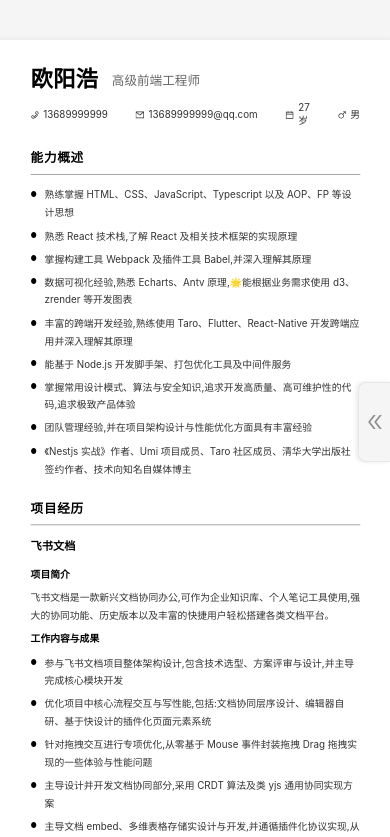
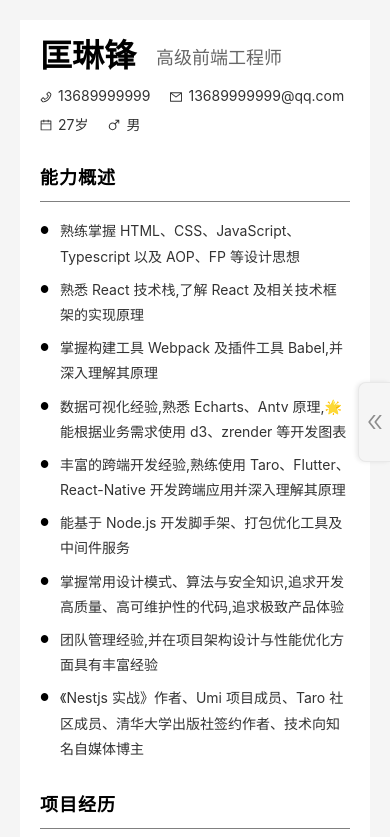
Before and after one commit to percykuang/resume-template, a React (Vite) app: page / in a window 390 px wide. Shown: the top 837 px of the page. Built offline with nearby package versions, Linux system fonts and the light colour scheme.

Commit message:
fix: 修复了一些样式问题

```diff
--- a/src/App.module.less
+++ b/src/App.module.less
@@ -75,3 +75,20 @@
 		}
 	}
 }
+
+// 移动端：取消缩放，移除 min-height
+@media (max-width: 768px) {
+	.app {
+		min-height: auto;
+	}
+
+	.previewPanel {
+		padding: 20px;
+	}
+
+	:global {
+		.resume-preview {
+			transform: none;
+		}
+	}
+}
--- a/src/components/resume-drawer/index.tsx
+++ b/src/components/resume-drawer/index.tsx
@@ -41,7 +41,7 @@ export default function ResumeDrawer({
 			mask={false}
 			maskClosable={false}
 			styles={{
-				body: { padding: '24px' }
+				body: { padding: '4px 24px 4px' }
 			}}
 			extra={extra}
 		>
--- a/src/components/resume-drawer/styles.module.less
+++ b/src/components/resume-drawer/styles.module.less
@@ -33,4 +33,17 @@
 		background-color: @bg-gray-active;
 		color: @text-gray-active;
 	}
+
+	// 移动端样式：按钮贴合左边框并垂直居中
+	@media (max-width: 768px) {
+		left: 8px;
+		top: 50vh;
+		transform: translateY(-50%);
+		width: 40px;
+		height: 40px;
+		border-radius: 8px;
+		border: 1px solid @border-color;
+		box-shadow: 0 2px 8px rgba(0, 0, 0, 0.1);
+		z-index: 1001;
+	}
 }
--- a/src/components/resume-form/styles.module.less
+++ b/src/components/resume-form/styles.module.less
@@ -16,5 +16,15 @@
 		.ant-input-textarea textarea {
 			font-size: 14px !important;
 		}
+
+		// 缩小表单项上下间距
+		.ant-form-item {
+			margin-bottom: 8px;
+		}
+
+		// 缩小 label 和控件之间的间距
+		.ant-form-item-label {
+			padding-bottom: 4px;
+		}
 	}
 }
--- a/src/components/resume-preview/styles.module.less
+++ b/src/components/resume-preview/styles.module.less
@@ -48,7 +48,8 @@
 
 .contactInfo {
 	display: flex;
-	gap: 40px;
+	flex-wrap: wrap;
+	gap: 10px 20px;
 }
 
 .contactItem {
@@ -148,6 +149,16 @@
 	}
 }
 
+// 移动端样式
+@media (max-width: 768px) {
+	.resumePreview {
+		width: 100%;
+		min-height: auto;
+		padding: 20px;
+		box-shadow: none;
+	}
+}
+
 // 打印样式
 @media print {
 	.resumePreview {
--- a/src/data/index.ts
+++ b/src/data/index.ts
@@ -2,7 +2,7 @@ import type { ResumeSchema } from '@/types/resume';
 
 // 初始数据
 export const INITIAL_RESUME_SCHEMA: ResumeSchema = {
-	name: '欧阳浩',
+	name: '匡琳锋',
 	position: '高级前端工程师',
 	phone: '13689999999',
 	email: '13689999999@qq.com',
@@ -46,8 +46,6 @@ export const INITIAL_RESUME_SCHEMA: ResumeSchema = {
 ### 工作内容与成果
 
 - 主导 UI 组件库规范设计、与设计师共同推进 UED 方案落地,基于 material design 实现视觉系统
-
-
 - 参与 Iconpark 项目落地,实现图标集成、操作、多色等特性,并支持 React 组件化管理
 - 参与主导内部库开发脚手架实现,包含集成各类风险检测、基础模板现成以及常用脚手架命令等功能
 - 主导模文档编写,新人职培训,并能通过良好文档、基础物料快速融入团队并高效协同开发
@@ -80,5 +78,13 @@ export const INITIAL_RESUME_SCHEMA: ResumeSchema = {
 - 参与 Iconpark 项目落地,实现图标集成、操作、多色等特性,并支持 React 组件化管理
 - 参与主导内部库开发脚手架实现,包含集成各类风险检测、基础模板现成以及常用脚手架命令等功能
 - 主导模文档编写,新人职培训,并能通过良好文档、基础物料快速融入团队并高效协同开发
+
+# 学历专业
+
+本科 \\ 东华理工大学 \\ 软件工程
+
+# 英语水平
+
+英语四级，能够通过阅读前沿的英文文档快速学会新技术。
 `
 };
```
